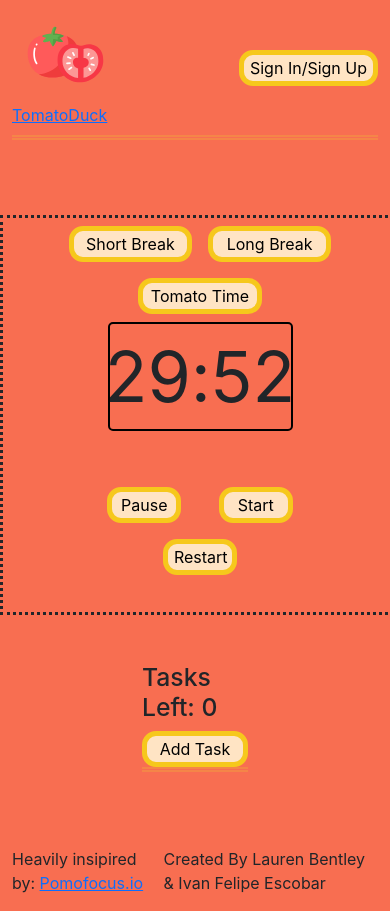
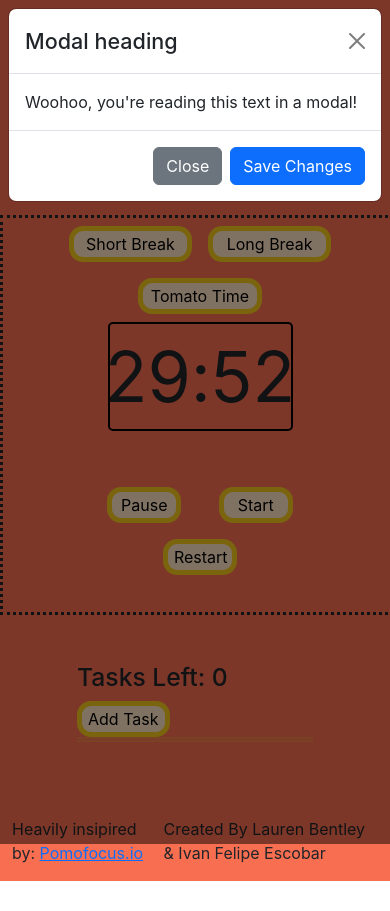
Before and after one commit to indwomt/tomatoduck, a React (Create React App) app in the folder client/: page / in a window 390 px wide. Both pictures are taken after a click on the button "Add Task". After the commit the page ends 881 px from the top, so only its background shows below. Built offline with nearby package versions, Linux system fonts and the light colour scheme; the HTML template or start-up script is replaced by a standard one.

Commit message:
new task modal

```diff
--- a/client/src/components/Tasks.js
+++ b/client/src/components/Tasks.js
@@ -1,16 +1,42 @@
-import react from 'react'
+import react,{useState} from 'react'
+import Button from 'react-bootstrap/Button';
+import Modal from 'react-bootstrap/Modal';
+
 
 export default function Tasks() {
+
+    const [show, setShow] = useState(false);
+
+  const handleClose = () => setShow(false);
+  const handleShow = () => setShow(true);
     return(
-        <div className='container col-4 d-flex-col justify-content-center my-5'>
+        <div className='container col-8 d-flex-col justify-content-center my-5'>
             <div className='task-header col-12 justify-content-between d-flex flex-wrap'>
-                <h2 class='col-12 col-md-6 flex-wrap'>Tasks Left: 0</h2>
-                <button className='add-task-btn col-md-6 col-12 flex-wrap'>Add Task</button>
+                {/* add something like todo[i].length to get the tasks needed */}
+                <h2 class='col-md-4 flex-wrap'>Tasks Left: 0</h2>
+                <button className='add-task-btn col-md-4 flex-wrap' onClick={handleShow}>Add Task</button>
             </div>
             <div className='task-container'>
 
             </div>
+
+
+      <Modal show={show} onHide={handleClose}>
+        <Modal.Header closeButton>
+          <Modal.Title>Modal heading</Modal.Title>
+        </Modal.Header>
+        <Modal.Body>Woohoo, you're reading this text in a modal!</Modal.Body>
+        <Modal.Footer>
+          <Button variant="secondary" onClick={handleClose}>
+            Close
+          </Button>
+          <Button variant="primary" onClick={handleClose}>
+            Save Changes
+          </Button>
+        </Modal.Footer>
+      </Modal>
         </div>
+
     )
 
 }
```
